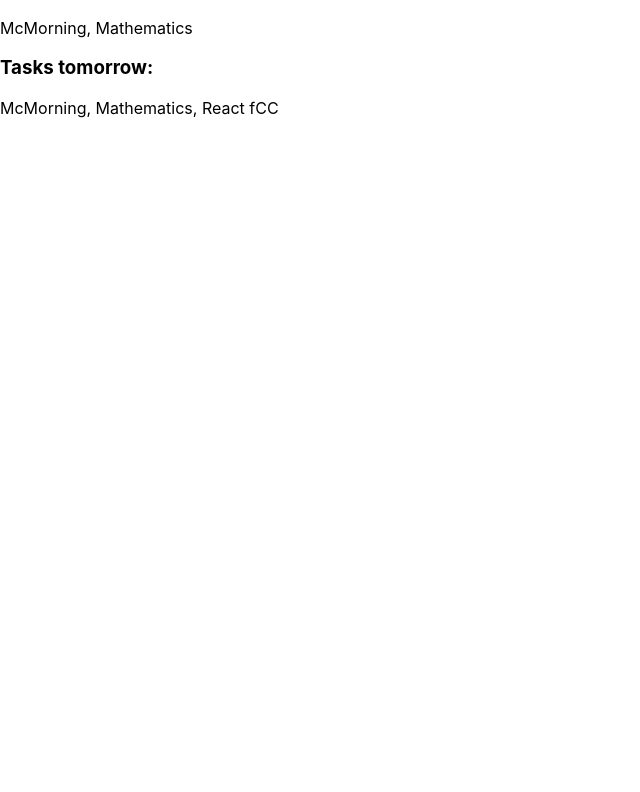
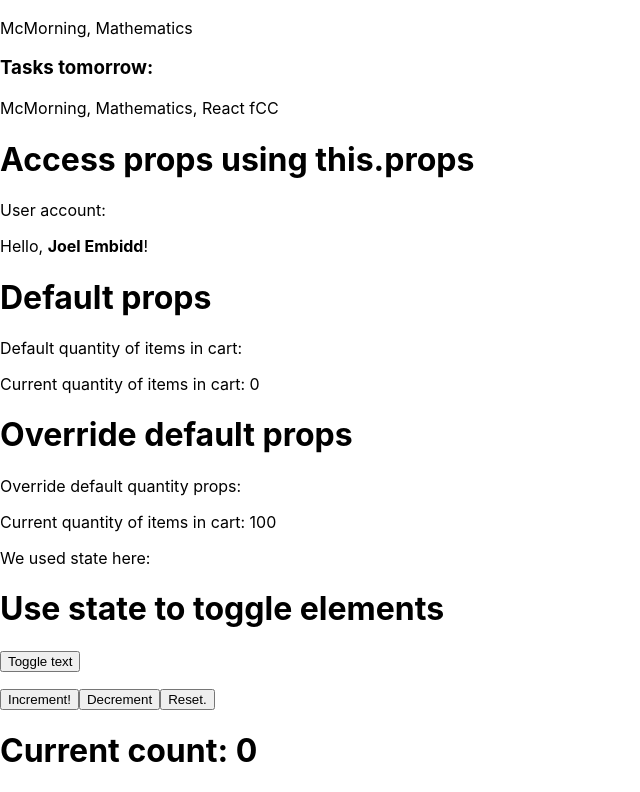
Before and after one commit to OpriasaWeb/react_freecodecamp, a React (Create React App) app: page / in a window 1280 px wide. Shown: the part 1016-1808 px from the top of the page, without its empty margins (0-640 px from the left). Before the commit the page ends 1150 px from the top, so only its background shows below. Built offline with nearby package versions, Linux system fonts and the light colour scheme.

Commit message:
feat: react journey day 2, I review setState

```diff
--- a/src/App.js
+++ b/src/App.js
@@ -5,6 +5,9 @@
 import Fruits from './components/FruitComponents/fruit';
 import CurrentDate from './components/CurrentDate';
 import Todo from './components/Todo';
+import Product from './components/Product';
+import FullName from './components/FullName';
+import Counter from './components/SimpleCounter';
 
 function App() {
   return (
@@ -30,6 +33,10 @@
       <Fruits />
       <CurrentDate />
       <Todo />
+      <Product />
+      <p>We used state here: <span><FullName /></span></p>
+
+      <Counter />
 
     </div>
 
--- /dev/null
+++ b/src/components/FullName.js
@@ -0,0 +1,78 @@
+import React from "react";
+
+class FullName extends React.Component{
+  constructor(props){
+    super(props)
+
+    this.state = {
+      name: 'freeCodeCamp',
+      counter: 0,
+      toggle: false
+    }
+
+    this.handleChange = this.handleChange.bind(this)
+    this.handleClick = this.handleClick.bind(this)
+    this.toggleClick = this.toggleClick.bind(this)
+  }
+
+  handleChange(event){
+    const value = event.target.value
+    this.setState({name: value})
+  }
+
+  handleClick(){
+    this.setState((prevState) => {
+      return {
+        counter: prevState.counter + 1
+      }
+    })
+  }
+
+  toggleClick(){
+    this.setState(prevState => {
+      return {
+        toggle: !prevState.toggle
+      }
+    })
+  }
+
+  render(){
+    // declare variable is allowed here, written in plain js
+    const { name } = this.state
+    const { counter } = this.state
+    if(this.state.toggle){
+      return(
+        <div>
+          <input
+            type="text"
+            onChange={this.handleChange}
+            placeholder="Enter your name"
+            value={name}
+          />
+          <h1>Hello, {name}</h1>
+
+
+          <button
+            onClick={this.handleClick}
+          >Increment count</button>
+          <p>Counter value: {counter}</p>
+
+          <h1>Use state to toggle elements</h1>
+          <button onClick={this.toggleClick}>Toggle text</button>
+        </div>
+      )
+    }
+    else{
+      return(
+        <div>
+          <h1>Use state to toggle elements</h1>
+          <button onClick={this.toggleClick}>Toggle text</button>
+        </div>
+      )
+    }
+
+  }
+
+}
+
+export default FullName
--- /dev/null
+++ b/src/components/Product.js
@@ -0,0 +1,34 @@
+// Class component
+import React from "react";
+import PropTypes from 'prop-types'
+import Quantity from "./Products/Quantity";
+
+class Product extends React.Component{
+  render(){
+    return(
+      <div>
+        <h1>Access props using this.props</h1>
+        <p>User account: <Welcome name={'Joel Embidd'} /> </p>
+        <h1>Default props</h1>
+        <p>Default quantity of items in cart: <Quantity /></p>
+        <h1>Override default props</h1>
+        <p>Override default quantity props: <Quantity quantity={100} /></p>
+      </div>
+    )
+  }
+}
+
+class Welcome extends React.Component{
+  render(){
+    return(
+      <div>
+        <p>Hello, <strong>{this.props.name}</strong>!</p>
+      </div>
+    )
+  }
+}
+
+// Default propTypes would be string
+Welcome.propType = { name: PropTypes.string.isRequired }
+
+export default Product
--- /dev/null
+++ b/src/components/Products/Quantity.js
@@ -0,0 +1,18 @@
+import PropTypes from 'prop-types'
+
+// Stateless functional component
+const Quantity = (props) => {
+  return(
+    <div>
+      <p>Current quantity of items in cart: {props.quantity}</p>
+    </div>
+  )
+}
+
+// Required the quantity to be int or number using propTypes
+Quantity.propTypes = { quantity: PropTypes.number.isRequired }
+
+// Default value of Price
+Quantity.defaultProps = {quantity: 0}
+
+export default Quantity
--- /dev/null
+++ b/src/components/SimpleCounter.js
@@ -0,0 +1,55 @@
+import React from "react";
+
+class Counter extends React.Component{
+  constructor(props){
+    super(props)
+
+    this.state = {
+      count: 0
+    }
+
+    this.increment = this.increment.bind(this)
+    this.decrement = this.decrement.bind(this)
+    this.reset = this.reset.bind(this)
+  }
+
+  increment(){
+    this.setState(prevState => {
+      return{
+        count: prevState.count + 1
+      }
+    })
+  }
+
+  decrement(){
+    this.setState(prevState => {
+      return{
+        count: prevState.count - 1
+      }
+    })
+  }
+
+  reset(){
+    this.setState(prevState => {
+      return{
+        count: 0
+      }
+    })
+  }
+
+
+
+  render(){
+    let count = this.state.count
+    return(
+      <div>
+        <button className="inc" onClick={this.increment}>Increment!</button>
+        <button className="dec" onClick={this.decrement}>Decrement</button>
+        <button className="res" onClick={this.reset}>Reset.</button>
+        <h1>Current count: {count} </h1>
+      </div>
+    )
+  }
+}
+
+export default Counter
--- a/src/index.css
+++ b/src/index.css
@@ -1,3 +1,4 @@
+
 body {
   margin: 0;
   font-family: -apple-system, BlinkMacSystemFont, 'Segoe UI', 'Roboto', 'Oxygen',
```
